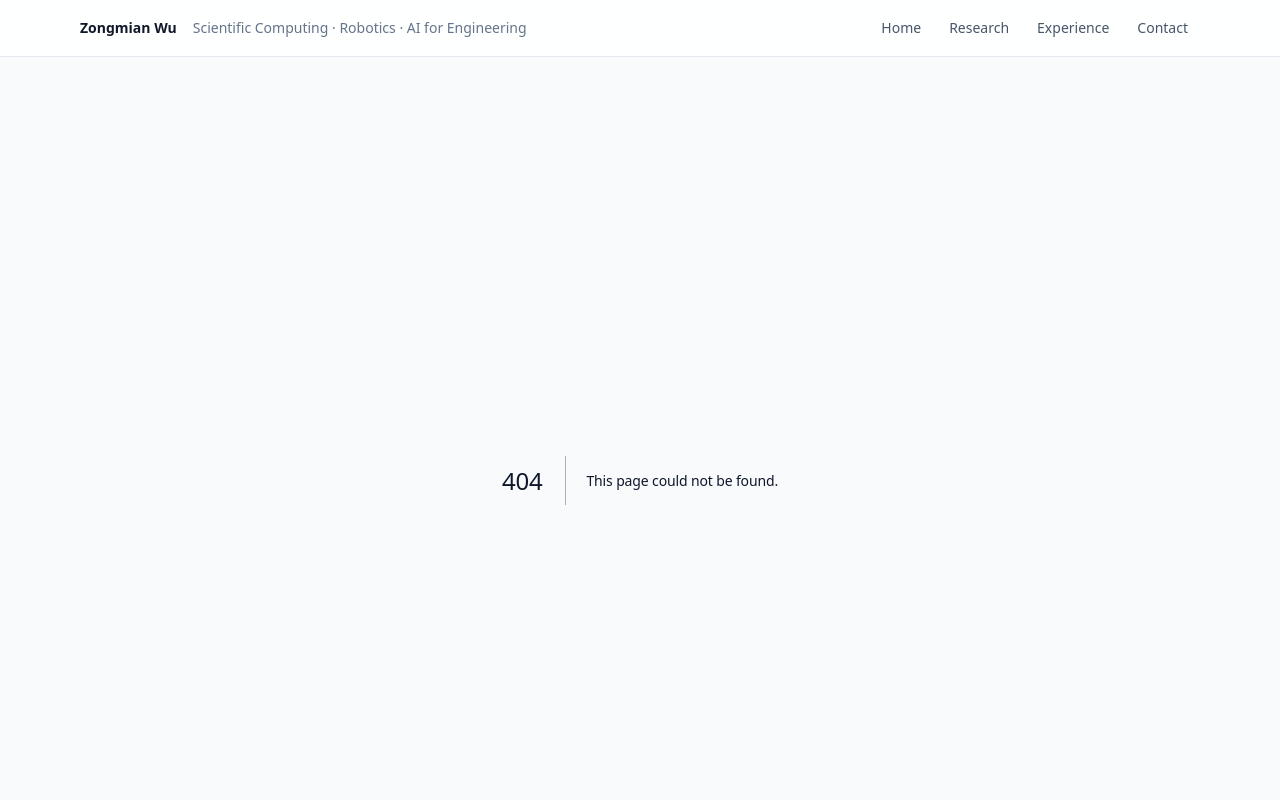
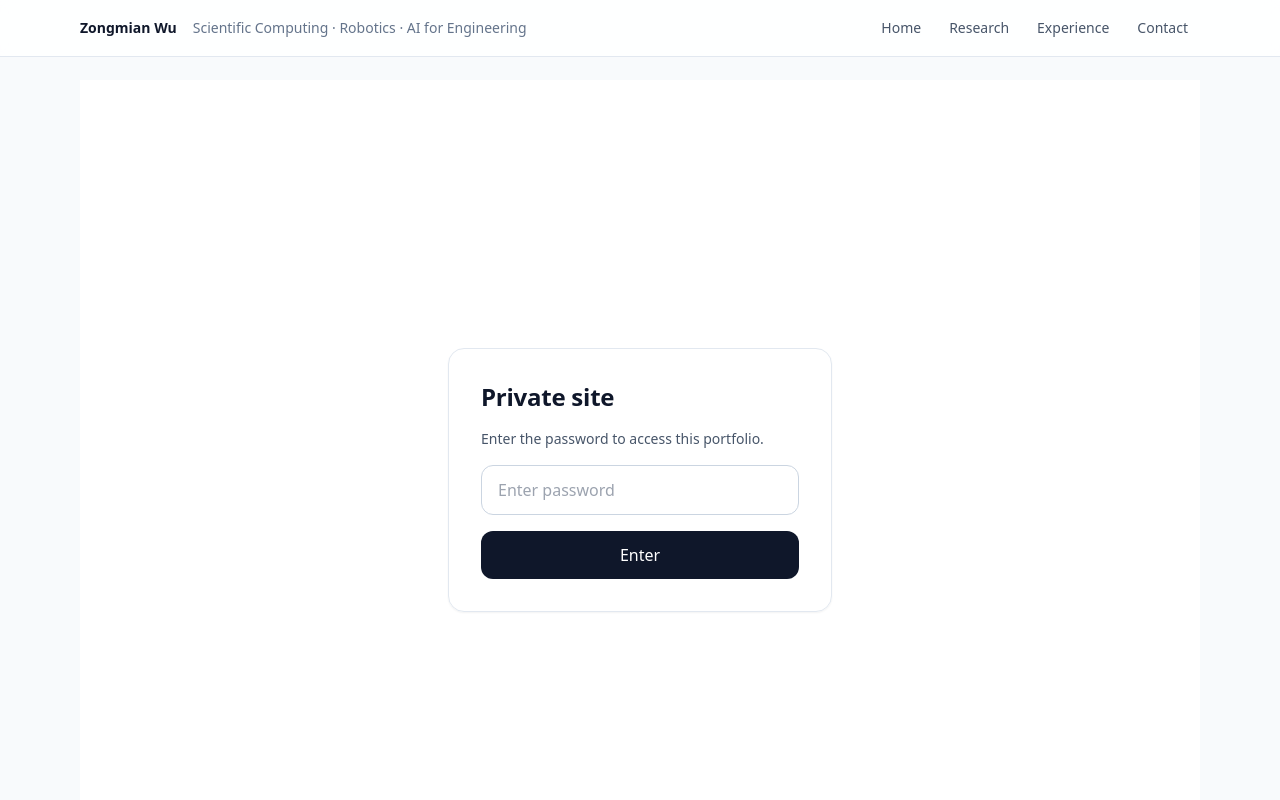
Before and after one commit to MianDD/zongmianwu-portfolio-academic, a Next.js app: page /unlock/app/unlock in a window 1280 px wide. Before the commit this address had no page. Shown: the top 800 px of the page. Built offline with nearby package versions, Linux system fonts and the light colour scheme.

Commit message:
Lock the Website

```diff
--- /dev/null
+++ b/app/unlock/app/unlock/page.tsx
@@ -0,0 +1,50 @@
+"use client";
+
+import { useState } from "react";
+
+export default function UnlockPage() {
+  const [password, setPassword] = useState("");
+  const [error, setError] = useState("");
+
+  function handleSubmit(e: React.FormEvent<HTMLFormElement>) {
+    e.preventDefault();
+
+    if (password === "my-secret-portfolio-2026") {
+      document.cookie = "site_unlocked=true; path=/";
+      window.location.href = "/";
+    } else {
+      setError("Wrong password");
+    }
+  }
+
+  return (
+    <div className="min-h-screen flex items-center justify-center bg-white text-slate-900 dark:bg-slate-950 dark:text-slate-100">
+      <form
+        onSubmit={handleSubmit}
+        className="w-full max-w-sm space-y-4 rounded-2xl border border-slate-200 dark:border-slate-800 p-8 shadow-sm"
+      >
+        <h1 className="text-2xl font-semibold">Private site</h1>
+        <p className="text-sm text-slate-600 dark:text-slate-400">
+          Enter the password to access this portfolio.
+        </p>
+
+        <input
+          type="password"
+          placeholder="Enter password"
+          value={password}
+          onChange={(e) => setPassword(e.target.value)}
+          className="w-full rounded-xl border border-slate-300 dark:border-slate-700 bg-transparent px-4 py-3 outline-none"
+        />
+
+        {error ? <p className="text-sm text-red-500">{error}</p> : null}
+
+        <button
+          type="submit"
+          className="w-full rounded-xl bg-slate-900 text-white dark:bg-slate-100 dark:text-slate-900 px-4 py-3"
+        >
+          Enter
+        </button>
+      </form>
+    </div>
+  );
+}
```
Also changed, not shown: middleware.ts (added, +25 -0 lines), public/robots.txt (added).
